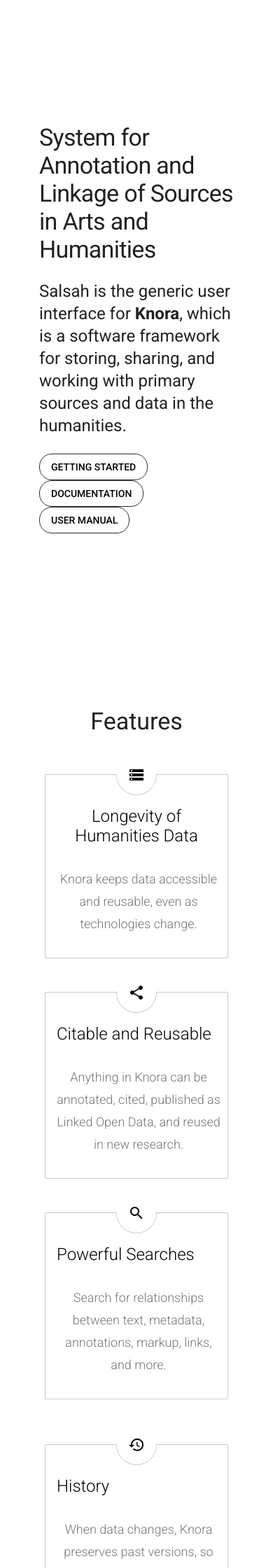
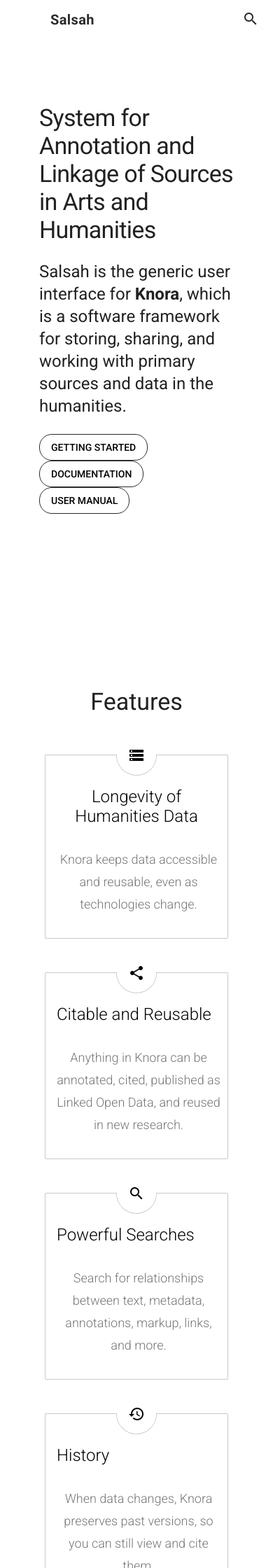
Before and after one commit to lakto/dokumentado, a Jekyll site: the page built from index.html, in a window 390 px wide. Shown: the top 2240 px of the page at 70% size. Built offline with Jekyll 4.4.1, drawn with Linux system fonts in a browser that asks for light colours; nearby versions of some CDN libraries.

Commit message:
style (index): improved responsive design

```diff
--- a/assets/style/main.css
+++ b/assets/style/main.css
@@ -24,6 +24,15 @@ address {
     color: inherit;
     text-decoration: none; }
 
+@media screen and (max-width: 1024px) {
+  .mdl-layout__header {
+    display: flex !important; } }
+@media screen and (max-width: 800px) {
+  section:first-child {
+    padding-top: 0; }
+
+  .mdl-cell--hide-phone {
+    display: none; } }
 .mdl-layout__drawer-button {
   color: #2b2b2b !important; }
 
@@ -62,7 +71,8 @@ address {
 
 .no-hidden-overflow {
   overflow: visible !important;
-  margin: 24px auto 24px auto; }
+  margin-top: 24px;
+  margin-bottom: 24px; }
 
 .smaller-headline {
   font-size: 18px; }
--- a/index.html
+++ b/index.html
@@ -77,8 +77,6 @@ title: Salsah
                     </p>
                 </div>
             </div>
-        </div>
-        <div class="mdl-grid">
             <div class="mdl-cell mdl-cell--4-col mdl-card simple-border no-hidden-overflow mdl-typography--text-center">
                 <div class="card-topic simple-border-bottom">
                     <button class="mdl-button mdl-js-button mdl-button--fab card-topic-icon">
```
Also changed, not shown: assets/style/main.scss (+19 -1 lines), 1 other file.
